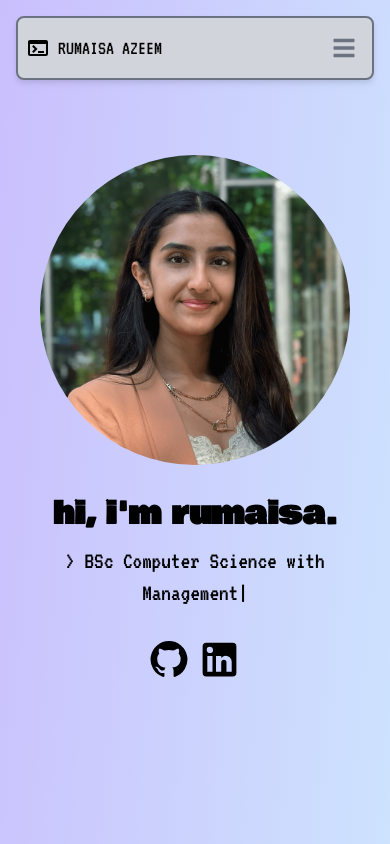
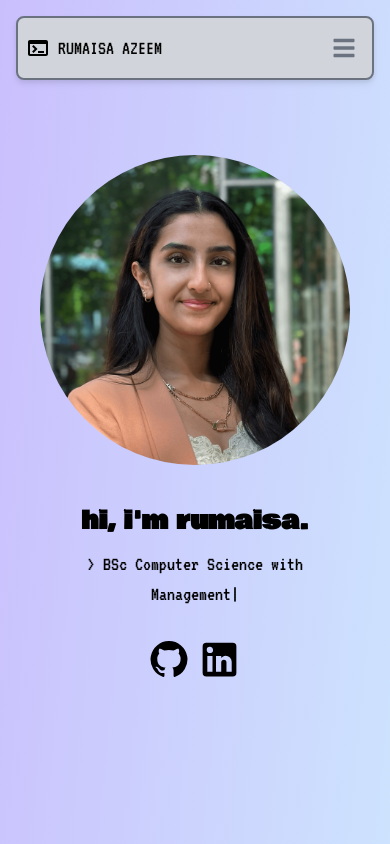
Before and after one commit to rumaisa-azeem/website, a React (Create React App) app: page / in a window 390 px wide. Shown: the top 844 px of the page. Built offline with nearby package versions, Linux system fonts and the light colour scheme.

Commit message:
modify responsive layout in hero

```diff
--- a/src/sections/hero.js
+++ b/src/sections/hero.js
@@ -4,13 +4,15 @@ import profilePic from '../assets/profilePic.png';
 import {LinkedIn, GitHub} from "@mui/icons-material";
 import Typewriter from "typewriter-effect";
 
+import Window from "../components/Window";
+
 export default function Hero() {
     return(
         <div id="hero-section" className="h-screen flex flex-col justify-center md:pt-10">
-            <div className="p-10 flex flex-col-reverse lg:flex-row">
-                <div id="hero_text" className="flex basis-1/2 xl:basis-7/12 flex-col justify-center text-center lg:text-left space-y-3 lg:pl-10 ">
-                    <h1 className="text-3xl sm:text-6xl lg:text-7xl font-extrabold font-display">hi, i'm rumaisa.</h1>
-                    <span className="text-2xl">
+            <div className="p-10 container mx-auto xs:pt-24 flex flex-col-reverse lg:flex-row">
+                <div id="hero_text" className="flex basis-1/2 xl:basis-7/12 flex-col justify-center text-center lg:text-left space-y-3">
+                    <h1 className="text-2xl xs:text-6xl lg:text-7xl font-extrabold font-display">hi, i'm rumaisa.</h1>
+                    <span className="xs:text-2xl">
                         <Typewriter
                             onInit={(typewriter) => {
                                 typewriter
@@ -38,7 +40,7 @@ export default function Hero() {
                         </a>
                     </div>
                 </div>
-                <div id="hero_image" className="shrink-0 basis-1/2 xl:basis-5/12  mb-8 lg:my-auto">
+                <div id="hero_image" className="shrink-0 basis-1/2 xl:basis-5/12 mb-10 lg:my-auto w-fit mx-auto black h-96">
                     <img src={profilePic} alt='profile picture' className="rounded-full bg-white mx-auto w-96"/>
                 </div>
             </div>
```
